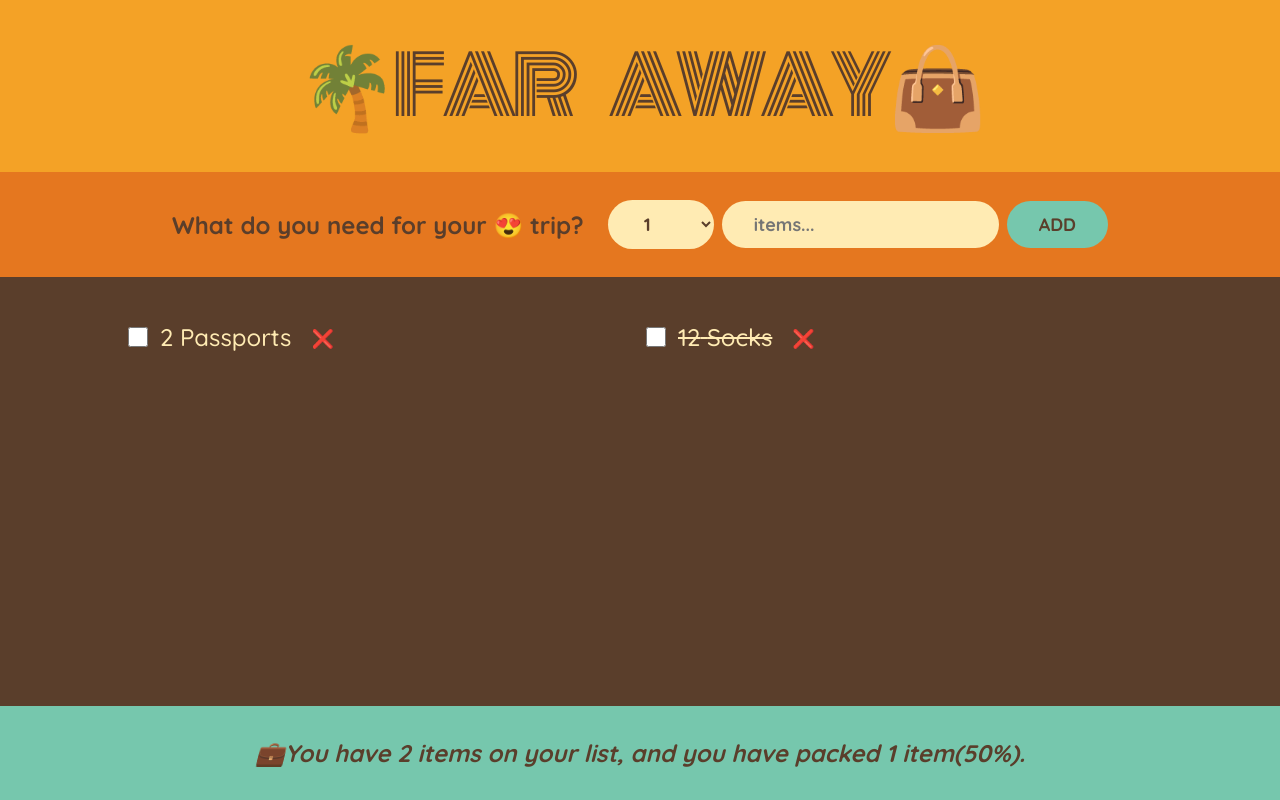
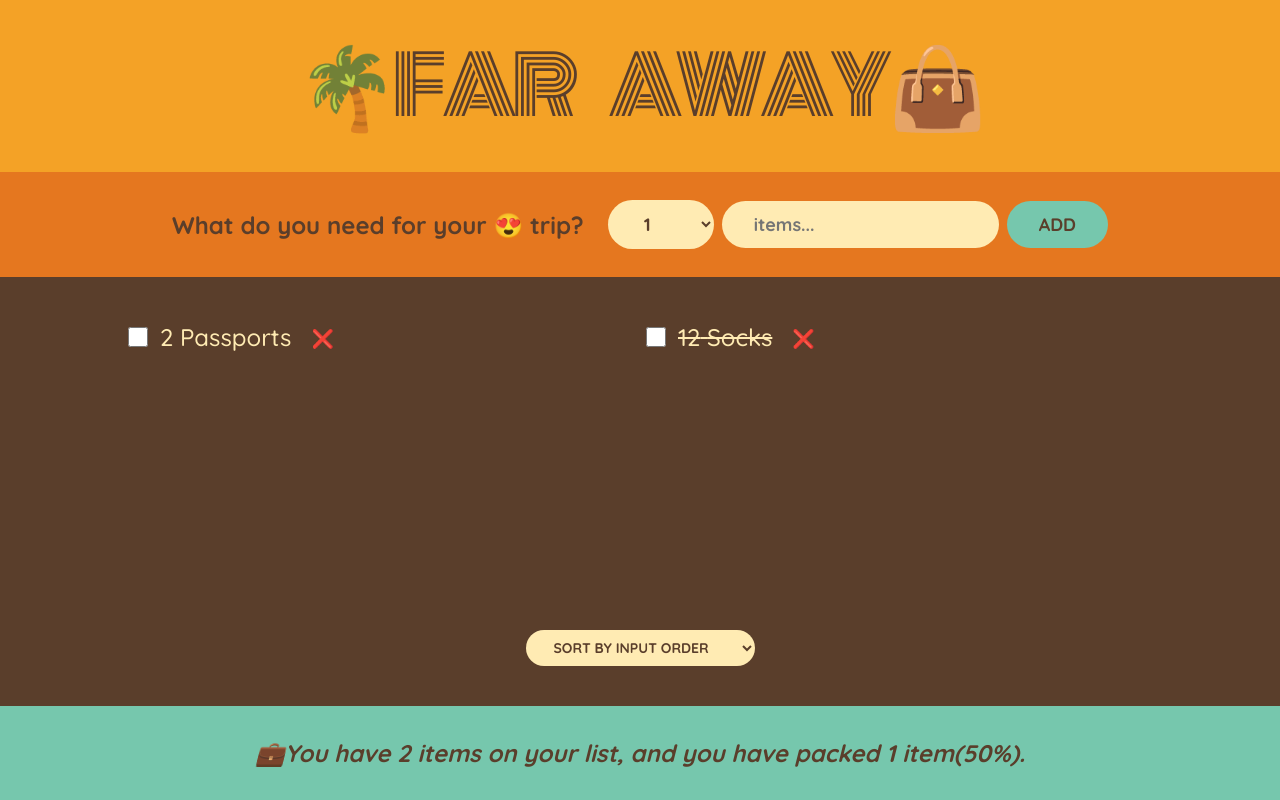
Before and after one commit to yiwenwangANU/react, a React (Create React App) app in the folder 03_far_away/: page / in a window 1280 px wide. Built offline with nearby package versions, Linux system fonts and the light colour scheme.

Commit message:
add sort list <select>

```diff
--- a/03_far_away/src/App.js
+++ b/03_far_away/src/App.js
@@ -77,10 +77,22 @@ function Form({ handleAddItems }) {
   );
 }
 function PackingList({ packList, handleDeleteItems, handleToggleItem }) {
+  const [action, setAction] = useState("input");
+  let sortedList;
+  if (action === "input") sortedList = packList;
+  if (action === "description") {
+    sortedList = [...packList].sort((a, b) =>
+      a.description.localeCompare(b.description)
+    );
+  }
+  if (action === "stats")
+    sortedList = [...packList].sort(
+      (a, b) => Number(a.packed) - Number(b.packed)
+    );
   return (
     <div className="list">
       <ul>
-        {packList.map((item) => (
+        {sortedList.map((item) => (
           <Item
             item={item}
             handleDeleteItems={handleDeleteItems}
@@ -89,6 +101,13 @@ function PackingList({ packList, handleDeleteItems, handleToggleItem }) {
           />
         ))}
       </ul>
+      <div className="actions">
+        <select value={action} onChange={(e) => setAction(e.target.value)}>
+          <option value="input">SORT BY INPUT ORDER</option>
+          <option value="description">SORT BY DESCRIPTION</option>
+          <option value="stats">SORT BY PACKED STATS</option>
+        </select>
+      </div>
     </div>
   );
 }
```
